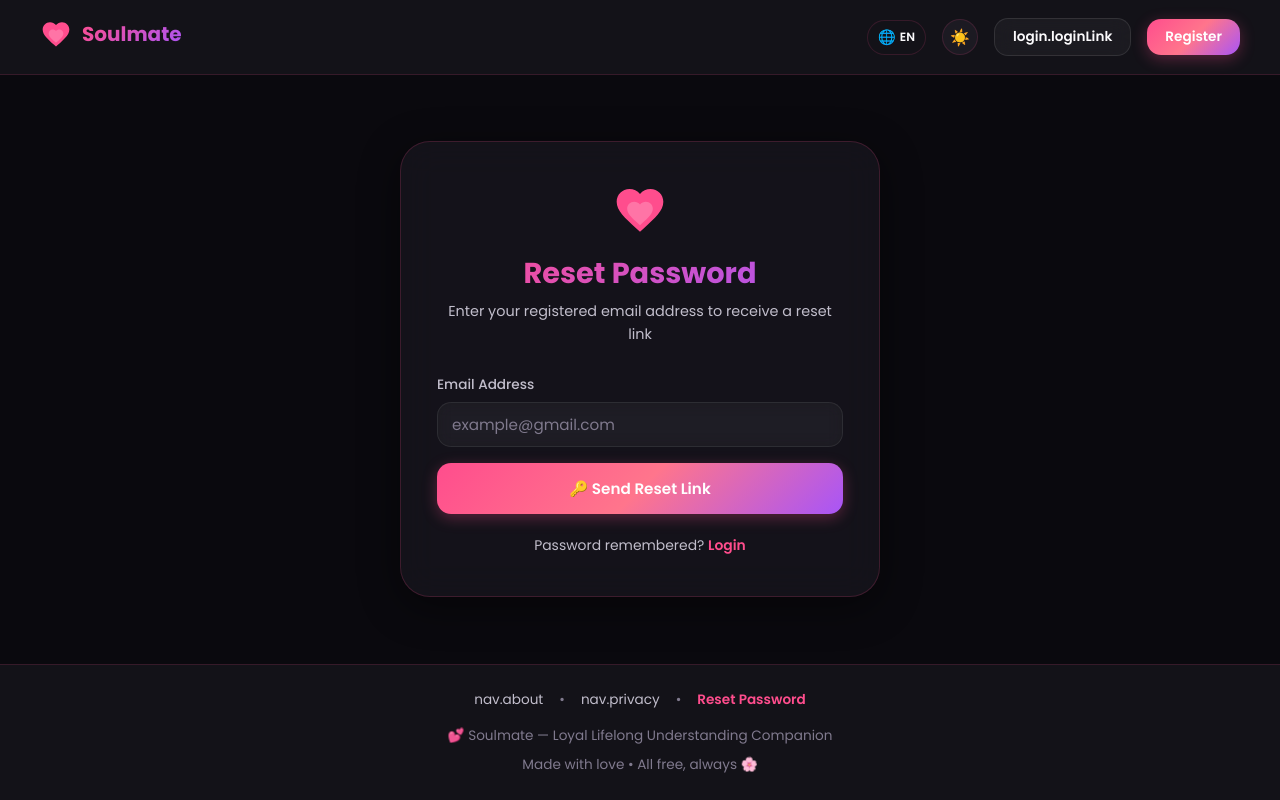
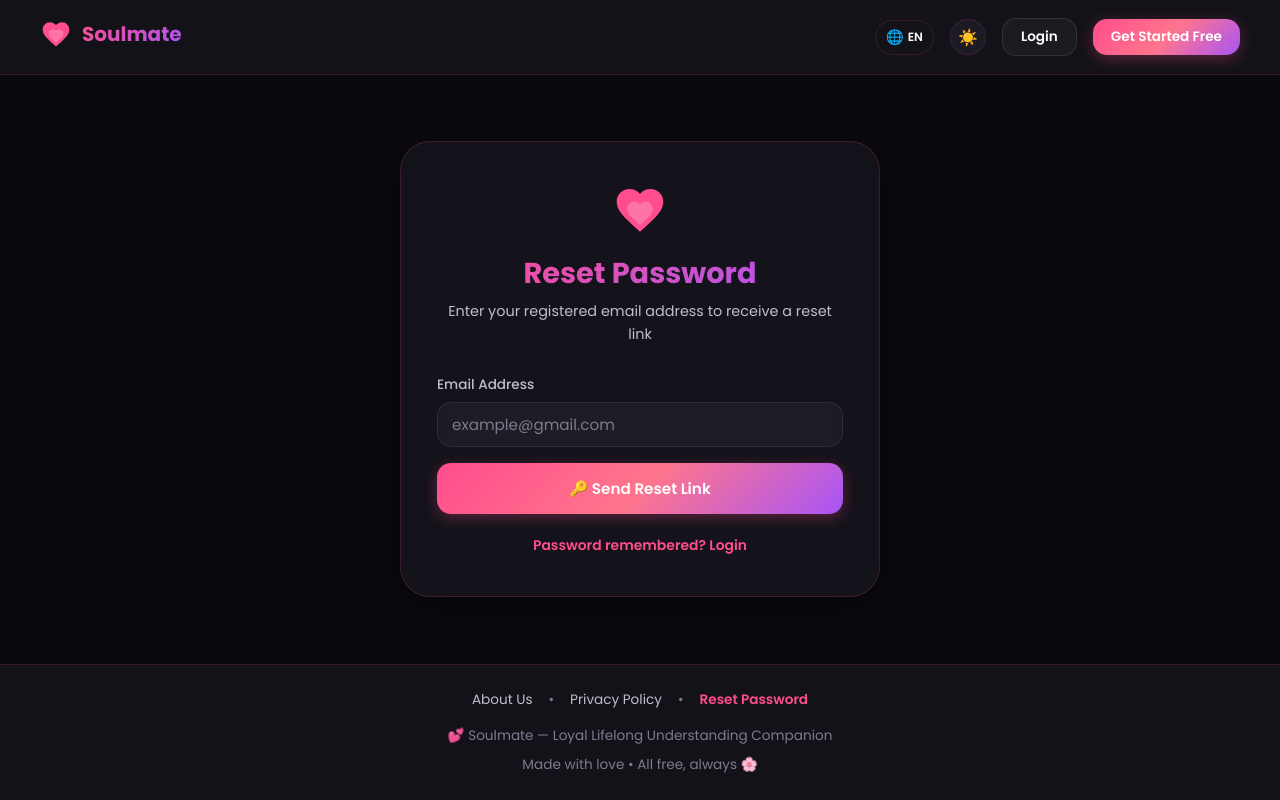
Before and after one commit to utkrashtkumar/soulmate-for-you, a Next.js app: page /forgot-password in a window 1280 px wide. Built offline with nearby package versions, Linux system fonts and the light colour scheme; no server answers.

Commit message:
Fix: Resolve undefined translation keys in forgot/reset password headers and footer links

```diff
--- a/src/app/forgot-password/page.js
+++ b/src/app/forgot-password/page.js
@@ -53,10 +53,10 @@ export default function ForgotPasswordPage() {
           <LanguageToggle compact />
           <ThemeToggle compact />
           <Link href="/login">
-            <button className="btn-secondary" style={{ padding: '8px 18px', fontSize: '0.85rem' }}>{t('login.loginLink') || t('nav.login') || 'Login'}</button>
+            <button className="btn-secondary" style={{ padding: '8px 18px', fontSize: '0.85rem' }}>{t('nav.login')}</button>
           </Link>
           <Link href="/register" className="hide-mobile">
-            <button className="btn-primary" style={{ padding: '8px 18px', fontSize: '0.85rem' }}>{t('login.registerLink') || t('nav.register') || 'Register'}</button>
+            <button className="btn-primary" style={{ padding: '8px 18px', fontSize: '0.85rem' }}>{t('nav.register')}</button>
           </Link>
         </div>
       </header>
@@ -94,7 +94,7 @@ export default function ForgotPasswordPage() {
           </form>
 
           <div className="auth-link" style={{ marginTop: '20px' }}>
-            {t('login.backToLogin').split('?')[0]}? <Link href="/login">{t('login.backToLogin').split('?')[1] || t('login.loginLink') || 'Login'}</Link>
+            <Link href="/login">{t('login.backToLogin')}</Link>
           </div>
         </div>
       </main>
@@ -102,9 +102,9 @@ export default function ForgotPasswordPage() {
       {/* FOOTER */}
       <footer className="auth-footer">
         <div style={{ display: 'flex', gap: '16px', justifyContent: 'center', marginBottom: '8px', flexWrap: 'wrap' }}>
-          <Link href="/about" style={{ color: 'var(--text-secondary)' }}>{t('nav.about') || 'About Us'}</Link>
+          <Link href="/about" style={{ color: 'var(--text-secondary)' }}>{t('nav.about')}</Link>
           <span>•</span>
-          <Link href="/privacy" style={{ color: 'var(--text-secondary)' }}>{t('nav.privacy') || 'Privacy Policy'}</Link>
+          <Link href="/privacy" style={{ color: 'var(--text-secondary)' }}>{t('nav.privacy')}</Link>
           <span>•</span>
           <Link href="/forgot-password" style={{ color: 'var(--brand-pink)', fontWeight: 600 }}>{t('login.forgotPasswordTitle')}</Link>
         </div>
--- a/src/app/reset-password/page.js
+++ b/src/app/reset-password/page.js
@@ -62,7 +62,7 @@ export default function ResetPasswordPage() {
           <LanguageToggle compact />
           <ThemeToggle compact />
           <Link href="/login">
-            <button className="btn-secondary" style={{ padding: '8px 18px', fontSize: '0.85rem' }}>{t('login.loginLink') || t('nav.login') || 'Login'}</button>
+            <button className="btn-secondary" style={{ padding: '8px 18px', fontSize: '0.85rem' }}>{t('nav.login')}</button>
           </Link>
         </div>
       </header>
```
Also changed, not shown: src/lib/translations.js.
